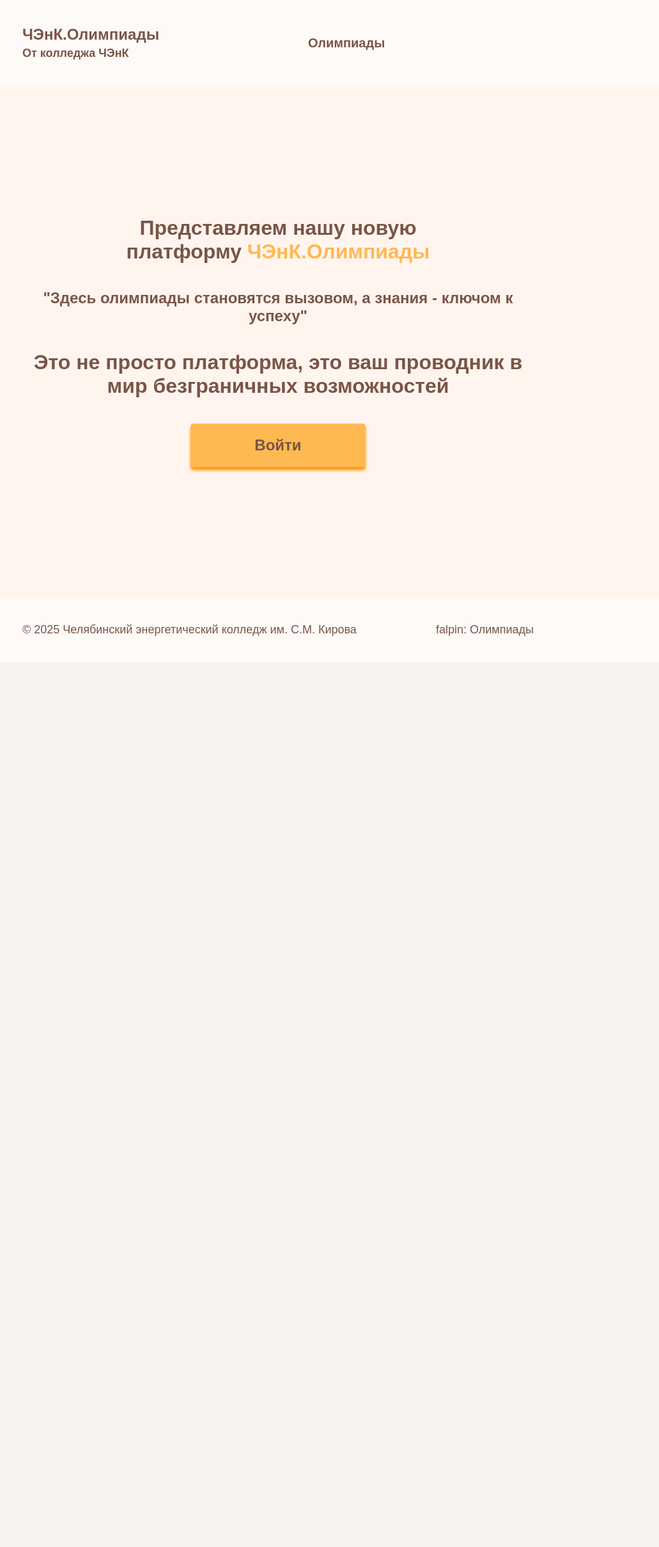
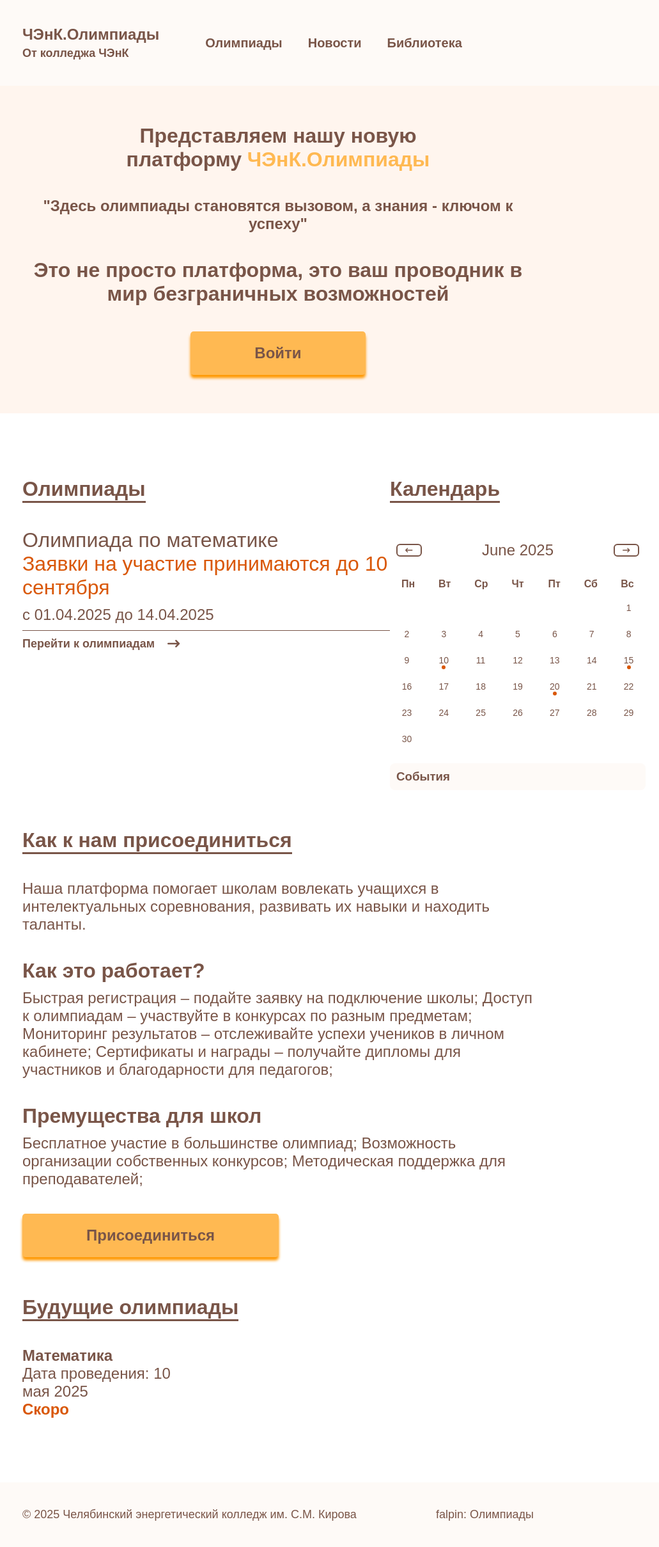
Before and after one commit to falpin/olympiad, a Flask app: page / in a window 1280 px wide. Shown: the whole page at 64% size, without its empty margins (205-1236 px from the left). Before the commit the page ends 994 px from the top, so only its background shows below. Run offline with Flask 3, Linux system fonts and the light colour scheme; some libraries are stand-ins or nearby versions.

Commit message:
Вернул всё назад

```diff
--- a/server.py
+++ b/server.py
@@ -58,9 +58,5 @@ def test(id):
 def student():
     return render_template('profile-st.html')
 
-@app.route('/teacher')
-def teacher():
-    return render_template('teacher.html')
-
 if __name__ == '__main__':
     app.run(debug=True)
--- a/static/css/styles.css
+++ b/static/css/styles.css
@@ -3,28 +3,6 @@
 @import url('fonts.css');
 @import url('card.css');
 @import url('spacing.css');
-
-/*Удалить*/
-
-.add-container{
-	height: 100vh;
-	margin-bottom: 0;
-}
-
-.add-container>div{
-	display: flex;
-	flex-direction: column;
-	align-items: center;
-	justify-content: space-between;
-	height: 100%;
-}
-
-main{
-	margin-bottom: 0;
-}
-
-/**/
-
 
 * {
 	margin: 0;
--- a/static/js/updateUser.js
+++ b/static/js/updateUser.js
@@ -21,9 +21,9 @@ function updateUserData() {
     })
     .then(response => {
         if (!response.ok) {
-            return response.text().then(errorText => {
-                console.log("Error text:", errorText);
-                throw new Error(errorText); });
+        return response.text().then(errorText => {
+            console.log("Error text:", errorText);
+            throw new Error(errorText); });
         }
         return response.json();
     })
@@ -40,18 +40,6 @@ function updateUserData() {
         fillElements('email', user.email || '');
         fillElements('phone', user.phone || '');
         fillElements('school', user.school || '');
-
-
-        const adminElements = document.querySelectorAll(".admin");
-        if (user.role === "admin") {
-            adminElements.forEach(el => {
-                el.style.display = 'flex';
-            });
-        } else {
-            adminElements.forEach(el => {
-                el.style.display = 'none';
-            });
-        }
     })
     .catch(error => {
         console.error('Ошибка:', error);
--- a/templates/base.html
+++ b/templates/base.html
@@ -36,9 +36,9 @@
 		</div>
 		<nav>
 			<div class="desktop-nav">
-				<!-- <a href="/olympiads" class="h6 bold">Олимпиады</a> -->
-				<!-- <a href="/news" class="h6 bold">Новости</a> -->
-				<a href="/library" class="h6 bold">Олимпиады</a>
+				<a href="/olympiads" class="h6 bold">Олимпиады</a>
+				<a href="/news" class="h6 bold">Новости</a>
+				<a href="/library" class="h6 bold">Библиотека</a>
 			</div>
 		</nav>
 		<nav class="mobile-menu">
@@ -49,17 +49,16 @@
 						<path d="M6 6L18 18" stroke="currentColor" stroke-width="2" stroke-linecap="round"/>
 					</svg>
 				</button>
-				<!-- <a href="/olympiads" class="h6 bold">Олимпиады</a> -->
-				<!-- <a href="/news" class="h6 bold">Новости</a> -->
-				<a href="/library" class="h6 bold">Олимпиады</a>
-				<!-- <a href="/favorites" class="h6 bold">Избранное</a> -->
+				<a href="/olympiads" class="h6 bold">Олимпиады</a>
+				<a href="/news" class="h6 bold">Новости</a>
+				<a href="/library" class="h6 bold">Библиотека</a>
+				<a href="/favorites" class="h6 bold">Избранное</a>
 				<a href="/login" class="h6 bold">Профиль</a>
 			</div>
 		</nav>
 
 		<div class="icons">
-			<!-- <a href="/favorites" class="icon-link iconoir-favourite-book"></a> -->
-			<a href="/teacher" class="icon-link iconoir-learning admin" style="display: none;"></a>
+			<a href="/favorites" class="icon-link iconoir-favourite-book"></a>
 			<a href="/login" class="icon-link iconoir-profile-circle"></a>
 		</div>
 	</header>
--- a/templates/index.html
+++ b/templates/index.html
@@ -16,7 +16,7 @@
 		<a class="content-btn h5 bold" href="/login">Войти</a>
 	</div>
 </section>
-<!-- <section class="first-container">
+<section class="first-container">
 	<div>
 		<h2 class="h2 line">Олимпиады</h2>
 		<div class="add-olymp column">
@@ -109,7 +109,7 @@
 			<p id="timing" class="h5 bold orange">Скоро</p>
 		</div>
 	</div>
-</section> -->
+</section>
 {% endblock %}
 {% block scripts %}
 <script src="../static/js/script.js"></script>
--- a/templates/library.html
+++ b/templates/library.html
@@ -2,9 +2,8 @@
 {% block title %}Библиотека материалов{% endblock %}
 {% block content %}
 <div class="column gap-10-20">
-	<!-- <h2 class="h2 bold">Библиотека материалов</h2>
-	<h3 class="h3 bold">Пробуй повторять темы с помощью тестов</h3> -->
-	<h2 class="h2 bold">Олимпиады для школьников</h2>
+	<h2 class="h2 bold">Библиотека материалов</h2>
+	<h3 class="h3 bold">Пробуй повторять темы с помощью тестов</h3>
 </div>
 <section id="tests-container" class="lib-cards">
 
--- a/templates/profile-st.html
+++ b/templates/profile-st.html
@@ -14,6 +14,8 @@
 	<div>
 		<h2 class="h2 bold">Участие в олимпиадах</h2>
 		<div class="column good_olympiads">
+			<h4 class="h4 normal">Математика для умных 2024</h4>
+			<h4 class="h4 normal">Математика для умных 2024</h4>
 		</div>
 	</div>
 </div>
```
Also changed, not shown: other parts of static/css/styles.css (+0 -37 lines), static/css/desktop.css (+36 -0 lines).
